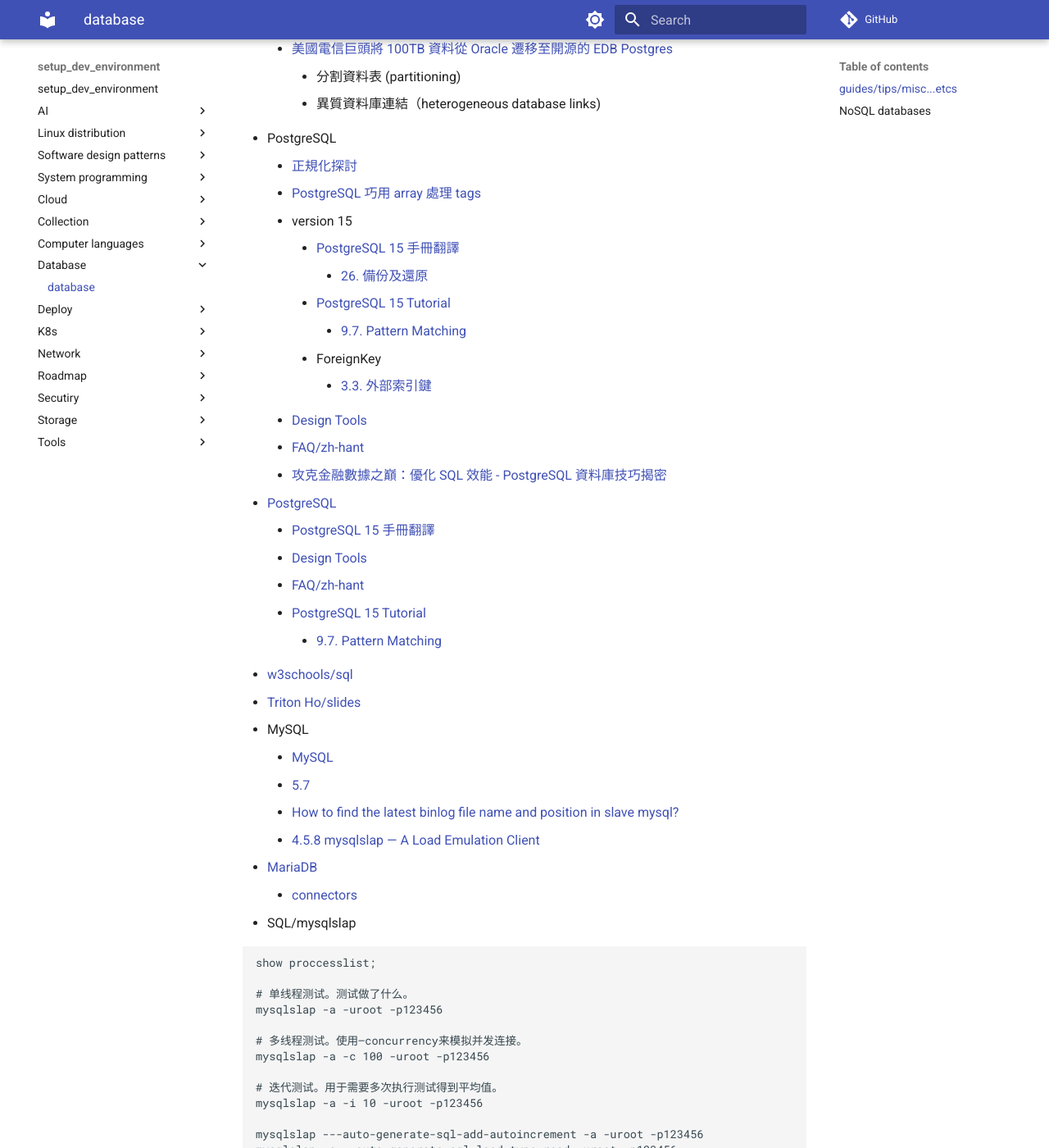
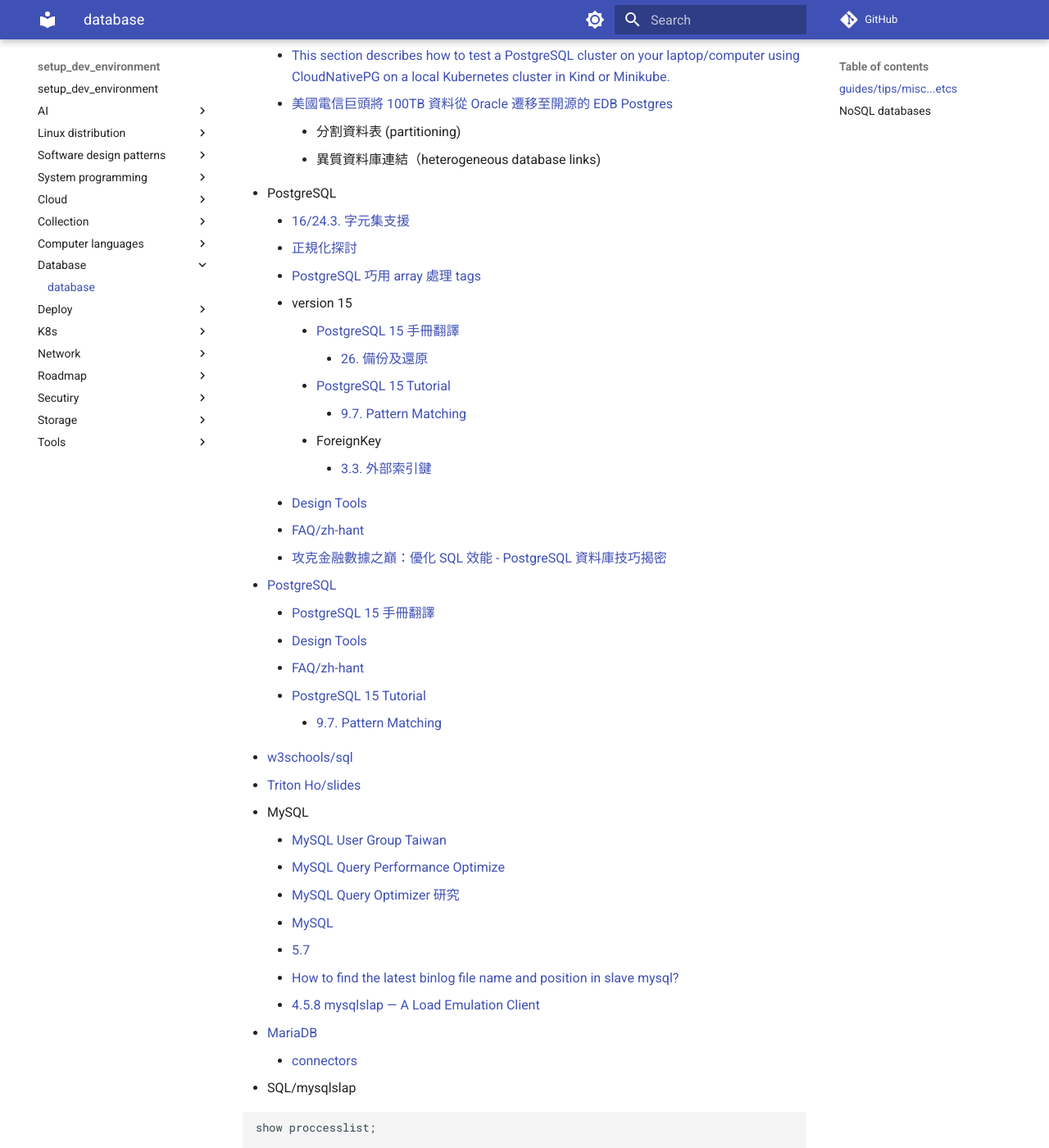
Before and after one commit to hong539/setup_dev_environment, an MkDocs documentation site: the page built from docs/database/database.md, in a window 1280 px wide and 1400 px high, scrolled down 545 px. Shown: the whole window at 82% size. Built offline with MkDocs 1.6.1 and Material for MkDocs 9.7.7, drawn with Linux system fonts in a browser that asks for light colours; comment, search, counter and statistics services are not loaded.

Commit message:
Update docs

```diff
--- a/docs/database/database.md
+++ b/docs/database/database.md
@@ -16,6 +18,7 @@
         * 分割資料表 (partitioning)
         * 異質資料庫連結（heterogeneous database links)
 * PostgreSQL
+    * [16/24.3. 字元集支援](https://docs.postgresql.tw/server-administration/localization/character-set-support)
     * [正規化探討](https://hackmd.io/@pgsql-tw/BJZrBWU86)
     * [PostgreSQL 巧用 array 處理 tags](https://hackmd.io/@pgsql-tw/rJSOHh8zT)
     * version 15
@@ -37,6 +40,9 @@
 * [w3schools/sql](https://www.w3schools.com/sql/)
 * [Triton Ho/slides](https://github.com/TritonHo/slides/tree/master)
 * MySQL
+    * [MySQL User Group Taiwan](https://www.facebook.com/groups/taiwanmysqlusergroup/)
+    * [MySQL Query Performance Optimize](https://mybaseball52.medium.com/mysql-query-performance-optimization-tips-7a4f7f781ee5)
+    * [MySQL Query Optimizer 研究](https://mybaseball52.medium.com/researching-on-mysql-query-optimizer-a6316bcf8c66)
     * [MySQL](https://www.mysql.com/)
     * [5.7](https://dev.mysql.com/doc/refman/5.7/en/default-privileges.html)
     * [How to find the latest binlog file name and position in slave mysql?](https://stackoverflow.com/questions/76990896/how-to-find-the-latest-binlog-file-name-and-position-in-slave-mysql)
```
Also changed, not shown: other parts of docs/database/database.md (+2 -0 lines), docs/computer languages/programming_languages/python/python.md (+1 -0 lines).
